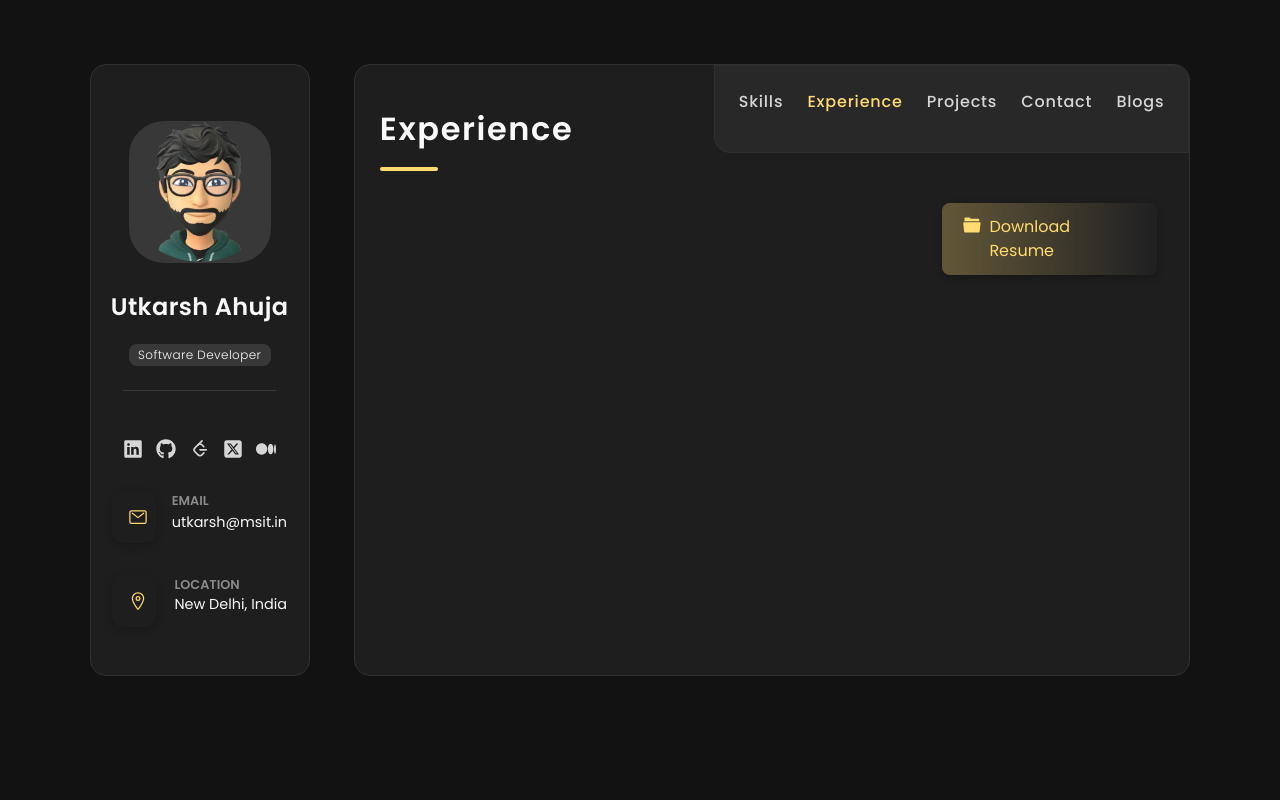
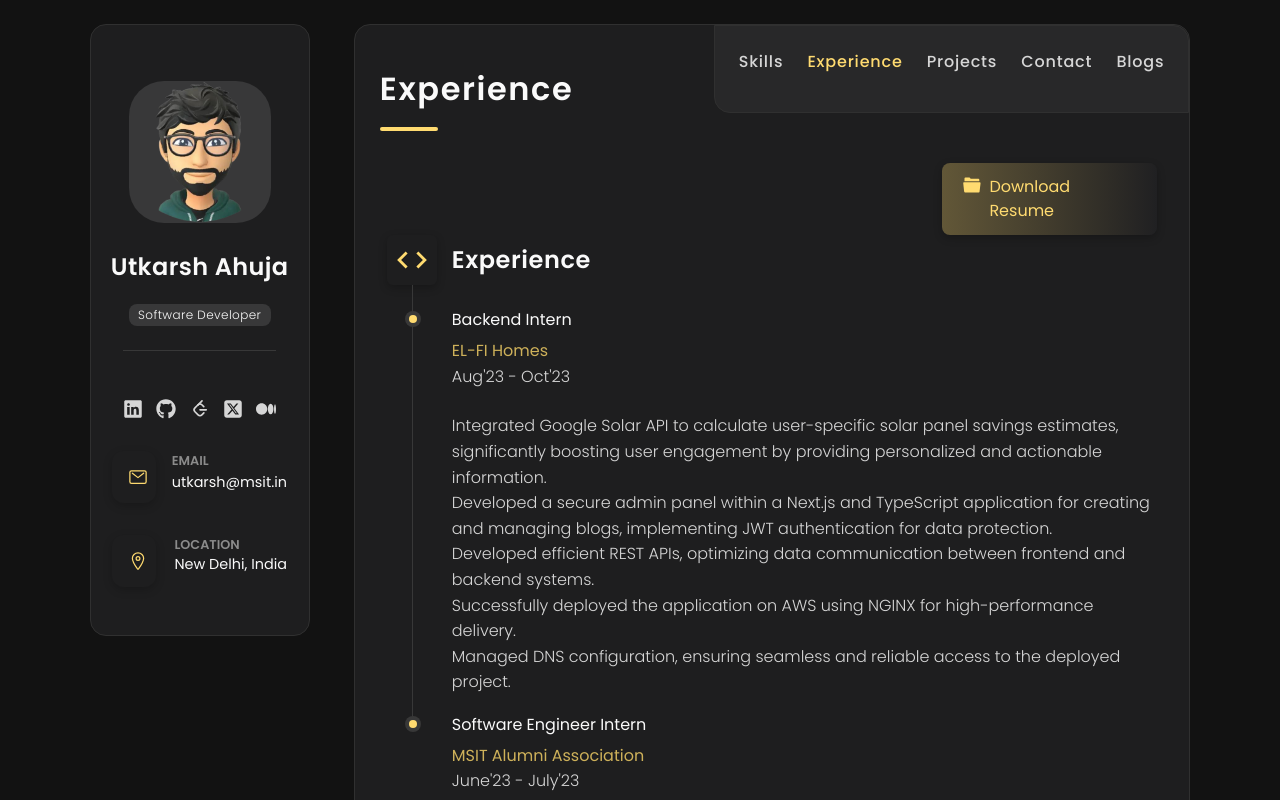
Before and after one commit to UtkarshAhuja2003/Portfolio, a Next.js app: page / in a window 1280 px wide. Both pictures are taken after a click on the element "Experience". Shown: the top 800 px of the page. Built offline with nearby package versions, Linux system fonts and the light colour scheme.

Commit message:
feat: experience added

```diff
--- a/src/app/Components/Main/Experience/index.tsx
+++ b/src/app/Components/Main/Experience/index.tsx
@@ -1,4 +1,7 @@
 import { IoIosFolderOpen } from "react-icons/io";
+import "./style.css"
+import { IoMdCode } from "react-icons/io";
+import { FaBookReader } from "react-icons/fa";
 
 const Experience = () => {
   return (
@@ -12,7 +15,92 @@ const Experience = () => {
             </div>
           </a>
         </div>
+        <section className="timeline">
 
+          <div className="title-wrapper">
+            <div>
+              <IoMdCode className="text-[#FFDB70] rounded-md p-2 shadow-[rgba(0,_0,_0,_0.24)_0px_3px_8px]" size={50} />
+            </div>
+
+            <h3 className="text-[#FAFAFA] font-[600] text-[1.5rem] tracking-wide">Experience</h3>
+          </div>
+
+          <ol className="timeline-list">
+
+            <li className="timeline-item">
+              <h4 className="h4 timeline-item-title">Backend Intern</h4>
+              <span>EL-FI Homes</span>
+              <div className="timeline-text">
+                Aug'23 - Oct'23
+              </div>
+              <br />
+              <div className="timeline-text">
+                <ul>
+                  <li>Integrated Google Solar API to calculate user-specific solar panel savings estimates, significantly boosting user engagement by providing personalized and actionable information.</li>
+                  <li>Developed a secure admin panel within a Next.js and TypeScript application for creating and managing blogs, implementing JWT authentication for data protection.</li>
+                  <li>Developed efficient REST APIs, optimizing data communication between frontend and backend systems.</li>
+                  <li>Successfully deployed the application on AWS using NGINX for high-performance delivery.</li>
+                  <li>Managed DNS configuration, ensuring seamless and reliable access to the deployed project.</li>
+                </ul>
+              </div>
+            </li>
+
+            <li className="timeline-item">
+              <h4 className="h4 timeline-item-title">Software Engineer Intern</h4>
+              <span>MSIT Alumni Association</span>
+              <div className="timeline-text">
+                June'23 - July'23
+              </div>
+              <br />
+              <div className="timeline-text">
+                <ul>
+                  <li>Designed and developed efficient RESTful APIs to implement secure user authentication and authorization with JWT.</li>
+                  <li>Developed admin panel for seamless alumni profile, events, and news management.</li>
+                  <li>Integrated real-time content posting and dynamic alumni profile display for user engagement.</li>
+                  <li>Developed a responsive UI using React, ensuring optimal cross-device user experience.</li>
+                  <li>Utilized Express.js and MongoDB for efficient data handling, while deploying on AWS EC2 with NGINX and Cloudinary for image storage.</li>
+                </ul>
+              </div>
+            </li>
+          </ol>
+        </section>
+        <div>
+          <p className="text-[#FAFAFA] font-[600] tracking-wide text-[1.5rem]">Achievements</p>
+          <div className="w-[90%] text-[#FAFAFA] bg-[#232325] mx-auto my-[1vh] md:my-[2vh] rounded-md py-4 px-4 md:px-10 shadow-[rgba(0,_0,_0,_0.24)_0px_3px_8px] border-[#303030] border-[1px]">
+            <p className="mb-1">SIH'23 Finalist</p>
+            <p className="mb-1">Secured Rank3 In VIT HackHub'22</p>
+            <p>Secured Global Rank 1736 In CodeKaze Sept'23</p>
+          </div>
+        </div>
+        <section className="timeline">
+
+          <div className="title-wrapper">
+            <div>
+              <FaBookReader className="text-[#FFDB70] rounded-md p-2 shadow-[rgba(0,_0,_0,_0.24)_0px_3px_8px]" size={40} />
+            </div>
+
+            <h3 className="text-[#FAFAFA] font-[600] text-[1.5rem] tracking-wide">Education</h3>
+          </div>
+
+          <ol className="timeline-list">
+
+            <li className="timeline-item">
+
+              <h4 className="h4 timeline-item-title">Guru Gobind Singh Indrapastha University</h4>
+
+              <span>2021 — 2025</span>
+
+              <p className="timeline-text">
+                B.Tech-InformationTechnology
+              </p>
+              <p className="timeline-text">
+                CGPA:8.6
+              </p>
+
+            </li>
+
+          </ol>
+        </section>
       </div>
     </div>
   )
--- /dev/null
+++ b/src/app/Components/Main/Experience/style.css
@@ -0,0 +1,74 @@
+
+
+.timeline { margin-bottom: 30px; }
+
+.timeline .title-wrapper {
+  display: flex;
+  align-items: center;
+  gap: 15px;
+  margin-bottom: 25px;
+}
+
+.timeline-list {
+  font-size: 600;
+  margin-left: 45px;
+}
+
+.timeline-item { position: relative; }
+
+.timeline-item:not(:last-child) { margin-bottom: 20px; }
+
+.timeline-item-title {
+  font-size: 600;
+  line-height: 1.3;
+  margin-bottom: 7px;
+  color: #FAFAFA;
+}
+
+.timeline-list span {
+  color: #CEB15A;
+  font-weight: 400;
+  line-height: 1.6;
+}
+
+.timeline-item:not(:last-child)::before {
+  content: "";
+  position: absolute;
+  top: -25px;
+  left: -30px;
+  width: 1px;
+  height: calc(100% + 50px);
+  background: #383838;
+}
+
+.timeline-item::after {
+  content: "";
+  position: absolute;
+  top: 5px;
+  left: -33px;
+  height: 6px;
+  width: 6px;
+  background: #FFDB70;
+  border-radius: 50%;
+  box-shadow: 0 0 0 4px #383838;
+}
+
+.timeline-text {
+  color: #D6D6D6;
+  font-weight: 300;
+  line-height: 1.6;
+  font-size: medium;
+}
+
+
+.timeline-list { margin-left: 65px; }
+
+  .timeline-item:not(:last-child)::before { left: -40px; }
+
+  .timeline-item::after {
+    height: 8px;
+    width: 8px;
+    left: -43px;
+  }
+
+  .timeline-text { max-width: 700px; }
--- a/src/app/Components/Main/index.tsx
+++ b/src/app/Components/Main/index.tsx
@@ -8,7 +8,7 @@ import Contact from "./Contact";
 import Blogs from "./Blogs";
 
 const Main = () => {
-  const [selectedCard, setSelectedCard] = useState("Experience");
+  const [selectedCard, setSelectedCard] = useState("Skills");
 
   return (
     <div>
--- a/src/app/globals.css
+++ b/src/app/globals.css
@@ -6,5 +6,28 @@ body{
     font-family: 'Poppins', sans-serif;
     background-color: #121212;
     margin: 0;
+    transition:all 1s;
     padding: 0;
 }
+
+/* Set the background color of the scrollbar track */
+::-webkit-scrollbar {
+    width: 8px; /* Set the width of the scrollbar */
+    background-color: #353535;
+}
+
+/* Set the color of the scrollbar handle (thumb) */
+::-webkit-scrollbar-thumb {
+    background-color: #D6D6D6;
+    border-radius: 10px; /* Set the border radius for a rounded appearance */
+}
+
+/* Set the color of the scrollbar handle when hovered */
+::-webkit-scrollbar-thumb:hover {
+    background-color: #A0A0A0;
+}
+
+/* Set the color of the scrollbar track when hovered */
+::-webkit-scrollbar-track:hover {
+    background-color: #282828;
+}
--- a/src/app/page.tsx
+++ b/src/app/page.tsx
@@ -4,8 +4,8 @@ import Main from "@/app/Components/Main";
 const LandingPage = () => {
   return (
     <div>
-      <div className="w-[86%] md:flex mx-auto justify-between my-[1.5rem] md:my-[4rem]">
-        <div className="md:w-[20%] bg-[#1E1E1F] rounded-2xl border-[#303030] border-[1px]"><Sidebar/></div>
+      <div className="w-[86%] md:flex mx-auto justify-between my-[1.5rem] md:my-[1.5rem]">
+        <div className="md:w-[20%] bg-[#1E1E1F] h-[100%] rounded-2xl border-[#303030] border-[1px]"><Sidebar/></div>
         <div className="md:w-[76%] mt-4 md:mt-0 bg-[#1E1E1F] rounded-2xl border-[#303030] border-[1px]"><Main/></div>
       </div>
     </div>
```
